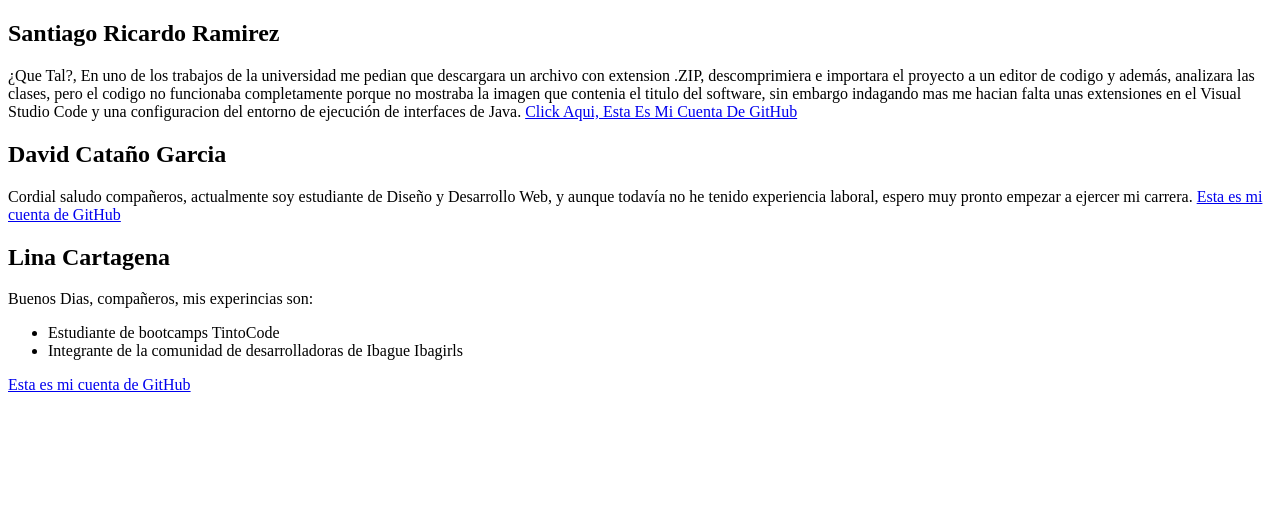
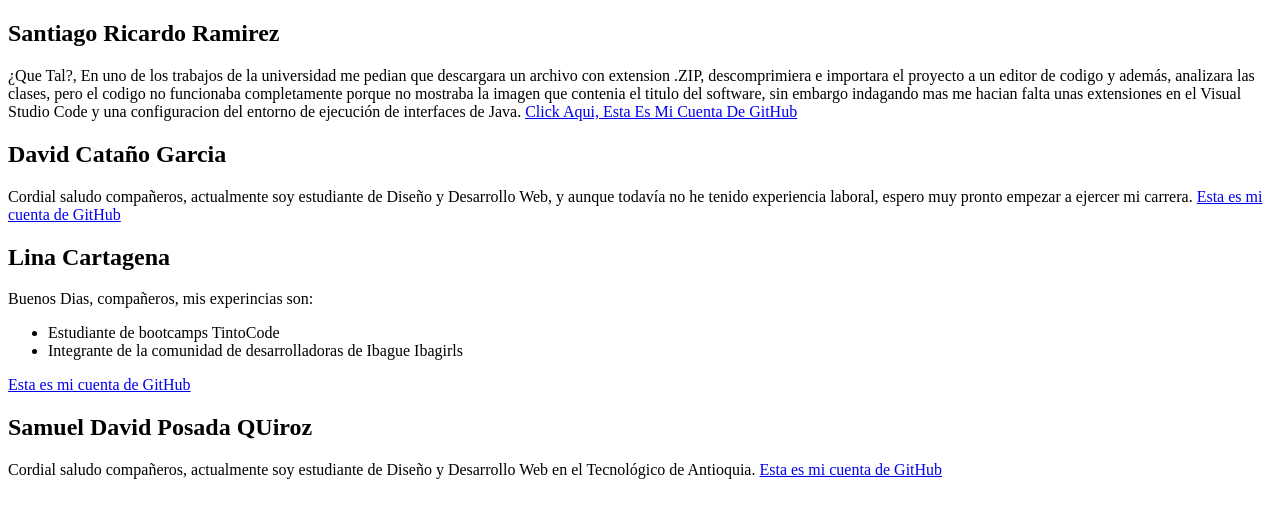
Before and after one commit to SantiagoRicardo/Repositorio-HTML-GitHub, a plain HTML site: page index.html in a window 1280 px wide. Drawn offline with Linux system fonts and the light colour scheme.

Commit message:
Informacin Samuel Posada

```diff
--- a/index.html
+++ b/index.html
@@ -49,5 +49,15 @@
       <a href="https://github.com/LinaCart">Esta es mi cuenta de GitHub</a>
     </section>
     <!--Final -Lina Cartagena-->
+      <!--Inicio - Samuel Posada-->
+      <section>
+        <h1>Samuel David Posada QUiroz</h1>
+        <p>
+          Cordial saludo compañeros, actualmente soy estudiante de Diseño y
+          Desarrollo Web en el Tecnológico de Antioquia.
+          <a href="https://github.com/samuelp331">Esta es mi cuenta de GitHub</a>
+        </p>
+      </section>
+      <!--Final Samuel Posada-->
   </body>
 </html>
```
